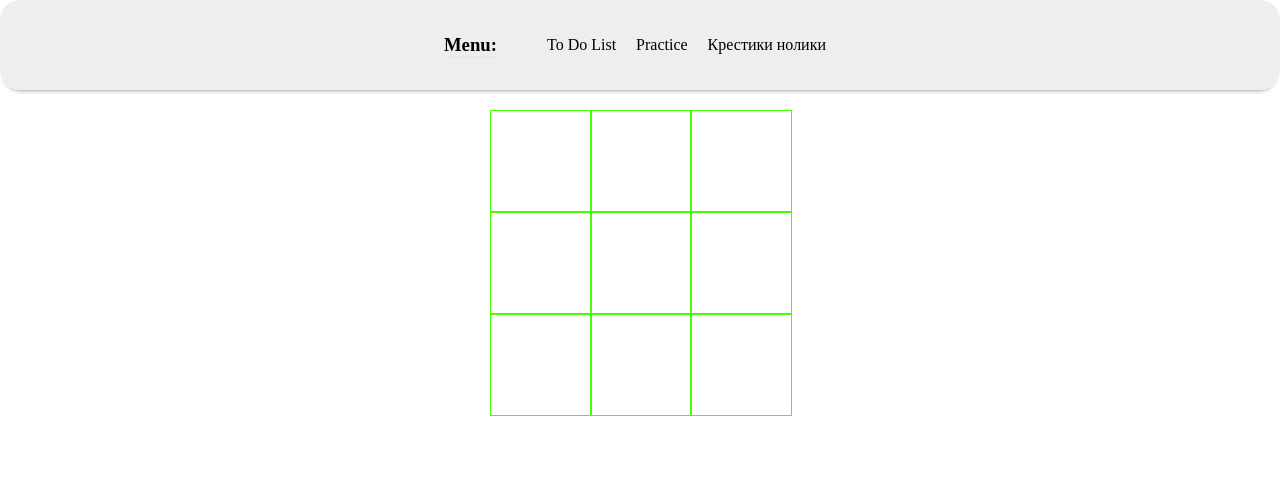
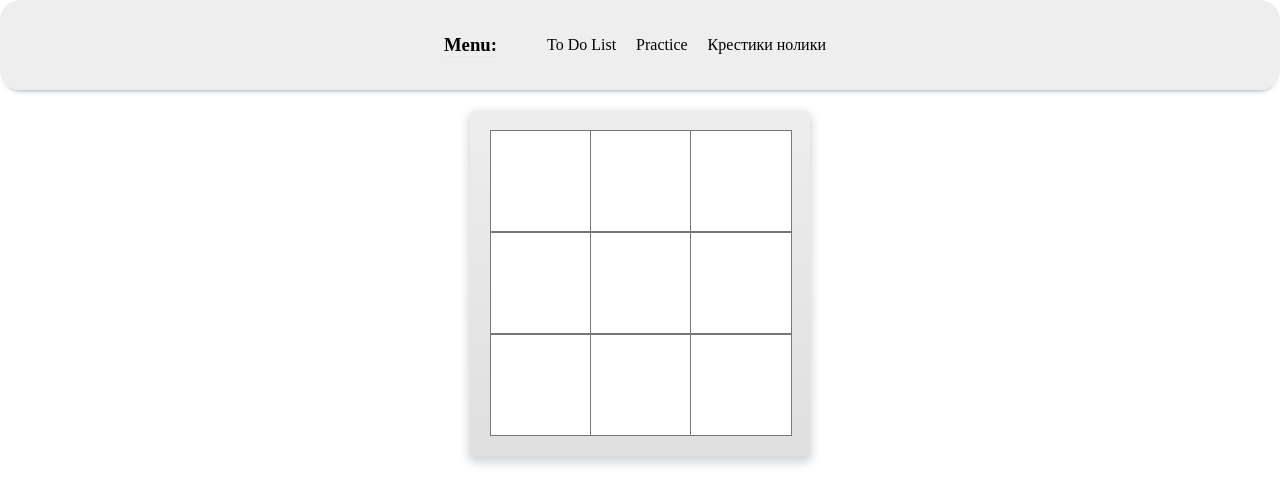
Before and after one commit to Shlkirill/react-practice, a React (Create React App) app: page /tic_tac_toe in a window 1280 px wide. Shown: the top 504 px of the page. Built offline with nearby package versions, Linux system fonts and the light colour scheme; a web font is replaced by a local one.

Commit message:
'clearFild'

```diff
--- a/src/components/TicTacToe/TicTac/TicTacToe.jsx
+++ b/src/components/TicTacToe/TicTac/TicTacToe.jsx
@@ -25,45 +25,57 @@ const TikTakToe = () => {
     let [combinationX, setCombinationX] = useState([]);
     let [combinationO, setCombinationO] = useState([]);
     let [winnerIndicator, setWinnerIndicator] = useState(false);
+    let [winnerID, setWinnerID] = useState(null);
 
     useEffect(() => {
-        if (combinationX.length >= 3 || combinationO.length >= 3) victoryCheck()
-    })
+        if (combinationO.length >= 3) {victoryCheck()}
+    },[combinationO])
+
+    useEffect(() => {
+        if (combinationX.length >= 3 ) {victoryCheck()}
+    },[combinationX])
 
     let clearFild = () => {
-        debugger
         setTimeout(() => {
-            setState(stateArr)
-            setCombinationX([])
-            setCombinationO([])
-            setWinnerIndicator(false)
-            setPriorityCircle(false)
+            setState(stateArr);
+            setCombinationX([]);
+            setCombinationO([]);
+            setWinnerIndicator(false);
+            setPriorityCircle(false);
+            setWinnerID(null);
         }, 3000);
     }
 
     const victoryCheck = () => {
-        winningCombination.forEach((itemWinArr) => {
-            console.log('fwefwe')
+        let finish = false
+
+        winningCombination.forEach((itemWinArr, index) => {
             let winnerX = 0
             let winnerO = 0
             itemWinArr.forEach(itemWin => {
                 if (combinationX.includes(itemWin)) winnerX++
                 if (combinationO.includes(itemWin)) winnerO++
             })
-            if (winnerX == 3) {
+            if (winnerX == 3 || winnerO == 3) {
                 setWinnerIndicator(true)
+                setWinnerID(index)
                 clearFild()
-            }
-            if (winnerO == 3) {
-                setWinnerIndicator(true)
-                clearFild()
+                finish = true
             }
             winnerX = 0;
             winnerO = 0;
         })
+
+        if ((combinationO.length + combinationX.length ) == 9 && !finish) {
+            clearFild()
+            setWinnerIndicator(true)
+        }
+
     }
 
     let onClickZone = (e) => {
+        if (winnerIndicator) return
+
         state.map(item => {
             if (e.target.id == item.id && item.times == false && item.circle == false) {
                 if (priorityCircle) {
@@ -79,25 +91,48 @@ const TikTakToe = () => {
             return item
         })
     }
-
     let renderState = state.map(item => {
         return (
-            <div className={styles.container}>
-                <div className={styles.zone + " " + (winnerIndicator && styles.zoneWiner)} id={item.id} key={item.id} onClick={!winnerIndicator && onClickZone}>
-                    {item.times && times}
-                    {item.circle && circle}
-                </div>
-                <div className={styles.zone + " " + styles.zoneAbsolute }>
-
-                </div>
+            <div className={styles.zone + " " + (winnerIndicator && styles.zoneWiner)} id={item.id} key={item.id} onClick={onClickZone}>
+                {item.times && times}
+                {item.circle && circle}
             </div>
         )
     })
-
     return (
         <div className={styles.container}>
             <div className={styles.tikTakToe}>
                 {renderState}
+            </div>
+            <div className={styles.winLineVertical_wrapper}>
+                <div className={styles.lineVertical + " " + (winnerID !== 3 && styles.lineHide)}>
+
+                </div>
+                <div className={styles.lineVertical + " " + (winnerID !== 4 && styles.lineHide)}>
+
+                </div>
+                <div className={styles.lineVertical + " " + (winnerID !== 5 && styles.lineHide)}>
+
+                </div>
+            </div>
+            <div className={styles.winLineHorizontal_wrapper}>
+                <div className={styles.lineHorizontal + " " + (winnerID !== 0 && styles.lineHide)}>
+
+                </div>
+                <div className={styles.lineHorizontal + " " + (winnerID !== 1 && styles.lineHide)}>
+
+                </div>
+                <div className={styles.lineHorizontal + " " + (winnerID !== 2 && styles.lineHide)}>
+
+                </div>
+            </div>
+            <div className={styles.winLineDiagonal_wrapper}>
+                <div className={styles.lineDiagonal_right + " " + (winnerID !== 6 && styles.lineHide)}>
+
+                </div>
+                <div className={styles.lineDiagonal_left + " " + (winnerID !== 7 && styles.lineHide)}>
+
+                </div>
             </div>
         </div>
     )
--- a/src/components/TicTacToe/TicTac/TicTacToe.module.css
+++ b/src/components/TicTacToe/TicTac/TicTacToe.module.css
@@ -5,7 +5,14 @@
     display: grid;
     grid-template-columns: 100px 100px 100px;
     justify-content: center;
-
+    width: 300px;
+    margin: 0 auto;
+    padding: 20px;
+    box-shadow:inset 0px 1px 0px 0px #ffffff;
+    box-shadow: 0px 5px 10px 2px rgba(34, 60, 80, 0.2);
+	background:linear-gradient(to bottom, #ededed 5%, #dfdfdf 100%);
+	background-color:#ededed;
+	border-radius:6px;
 }
 .zone {
     display: flex;
@@ -14,19 +21,54 @@
     align-items: center;
     width: 100px;
     height: 100px;
-    border: 1px solid rgb(38, 0, 177);
+    border: 1px solid rgb(119, 119, 119);
+    background-color: rgb(255, 255, 255);
 }
-.zoneAbsolute {
-    position: absolute;
-    border: 1px solid rgb(72, 255, 0);
+.winLineVertical_wrapper, .winLineDiagonal_wrapper {
+    display: flex;
+    justify-content: center
+}
+
+.lineVertical , .lineHorizontal, .lineDiagonal_left, .lineDiagonal_right {
+    border: 1px solid rgb(0, 0, 0);
     z-index: 999;
-    top: 0;
-    left: 0;
 }
+.lineVertical {
+    height: 300px;
+    margin: 0px 50px;
+    margin-top: -324px;
+}
+.winLineHorizontal_wrapper {
+    display: flex;
+    flex-direction: column;
+    align-items: center;
+    margin-top: -325px;
+}
+.lineHorizontal {
+    width: 300px;
+    margin: 50px 0;
+}
+.winLineDiagonal_wrapper {
+    margin-top: -365px;
+}
+
+.lineDiagonal_left, .lineDiagonal_right {
+    height: 420px;
+}
+.lineDiagonal_left {
+    transform: rotate(45deg);
+}
+.lineDiagonal_right {
+    transform: rotate(-45deg);
+}
+.lineHide {
+    border: none;
+}
+
 .circle {
     width: 50px;
     height: 50px;
-    border: 13px solid #000;
+    border: 13px solid rgb(221, 221, 26);
     border-radius: 50%;
 }
 .times {
@@ -34,5 +76,6 @@
     font-weight: 100;
 }
 .zoneWiner {
-    border: 1px solid rgb(255, 0, 0);
+    border: 1px solid rgb(0, 0, 0);
+    background-color: rgb(240, 240, 240);
 }
```
Also changed, not shown: 1 other file (tests, documents, lock files or other folders).
